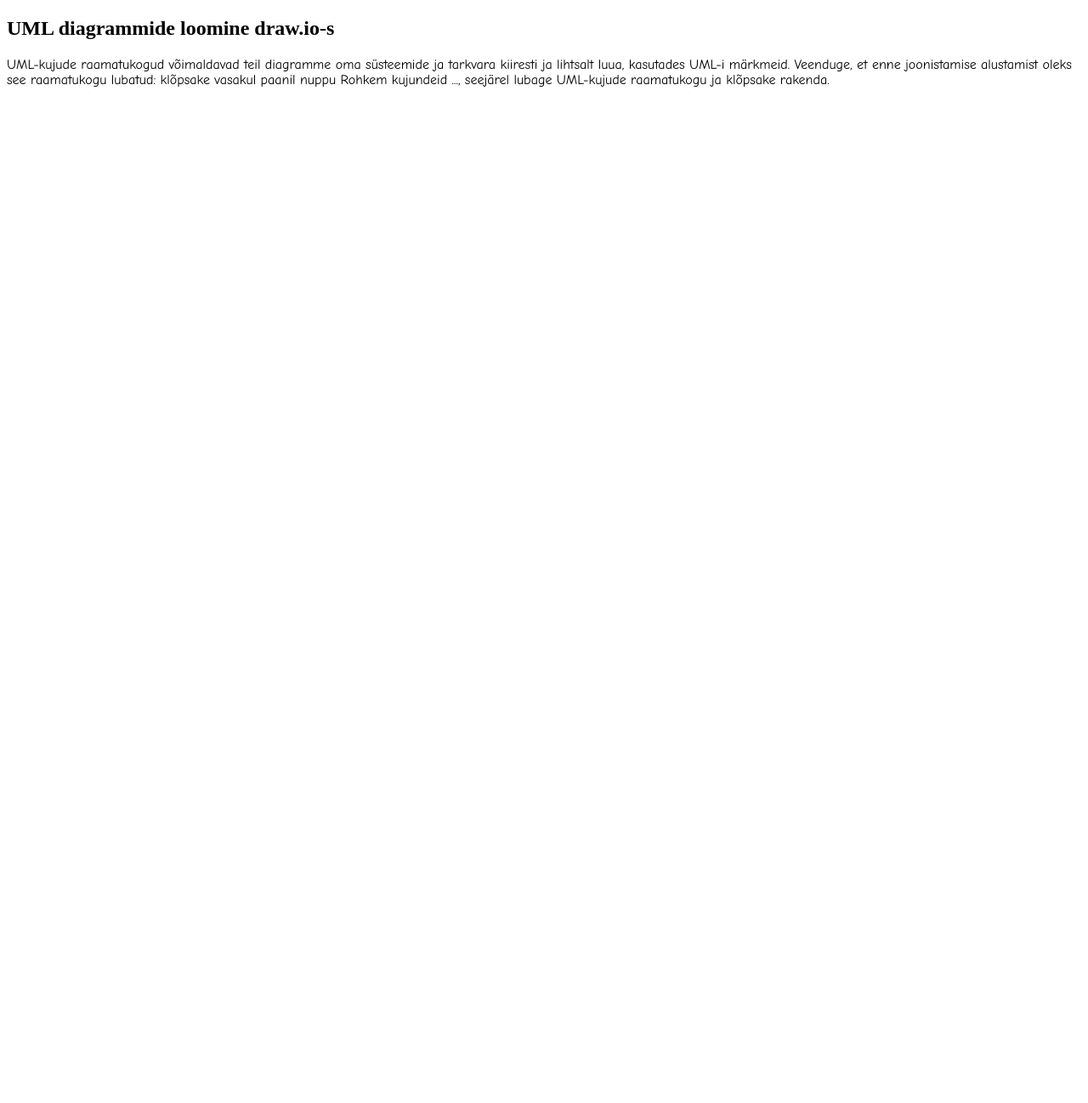
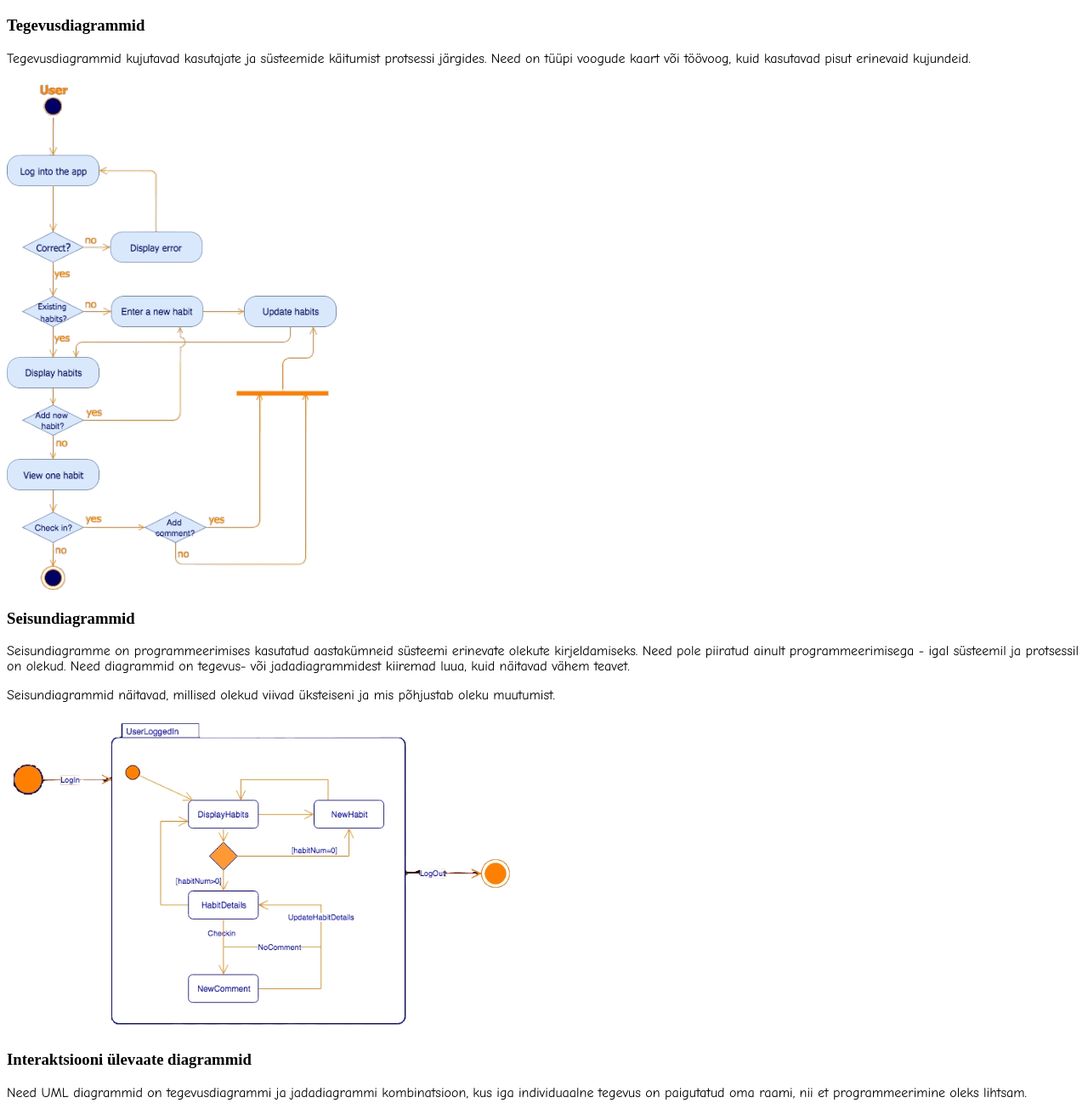
Before and after one commit to 32henri/Tarkvara-arendusprotsess, a plain HTML site: page UML/uml.html in a window 1280 px wide. Shown: the part 2080-3378 px from the top of the page at 85% size. Before the commit the page ends 2199 px from the top, so only its background shows below. Drawn offline with Linux system fonts and the light colour scheme.

Commit message:
UML finito

```diff
--- a/UML/uml.html
+++ b/UML/uml.html
@@ -40,8 +40,23 @@
     <p>Objektorienteeritud programmeerimiskeeled põhinevad klassidel ja nende vahelistel suhetel. UML klassidiagrammi märkmete arendati nende programme visuaalselt esindama. Klassid sisaldavad oma atribuute (nende andmed) ja käitumist (liikme funktsioonid) ning on omavahel seotud mitmesuguste ühendajatega.</p>
     <img src="imagees/Class-Diagram-Habit-Tracker-app-600x444-removebg-preview.png">
 
+    <h3>Tegevusdiagrammid</h3>
+    <p>Tegevusdiagrammid kujutavad kasutajate ja süsteemide käitumist protsessi järgides. Need on tüüpi voogude kaart või töövoog, kuid kasutavad pisut erinevaid kujundeid.</p>
+    <img src="imagees/oiahfoiuhfpng.png">
+
+    <h3>Seisundiagrammid</h3>
+    <p>Seisundiagramme on programmeerimises kasutatud aastakümneid süsteemi erinevate olekute kirjeldamiseks. Need pole piiratud ainult programmeerimisega - igal süsteemil ja protsessil on olekud. Need diagrammid on tegevus- või jadadiagrammidest kiiremad luua, kuid näitavad vähem teavet.</p>
+    <p>Seisundiagrammid näitavad, millised olekud viivad üksteiseni ja mis põhjustab oleku muutumist.</p>
+    <img src="imagees/tgyuhjjjkl.png">
+
+    <h3>Interaktsiooni ülevaate diagrammid</h3>
+    <p>Need UML diagrammid on tegevusdiagrammi ja jadadiagrammi kombinatsioon, kus iga individuaalne tegevus on paigutatud oma raami, nii et programmeerimine oleks lihtsam.</p>
+    <img src="imagees/wareterb wtwrAYREY E H1.png">
+
+
     <h2>UML diagrammide loomine draw.io-s</h2>
     <p>UML-kujude raamatukogud võimaldavad teil diagramme oma süsteemide ja tarkvara kiiresti ja lihtsalt luua, kasutades UML-i märkmeid. Veenduge, et enne joonistamise alustamist oleks see raamatukogu lubatud: klõpsake vasakul paanil nuppu Rohkem kujundeid ..., seejärel lubage UML-kujude raamatukogu ja klõpsake rakenda.</p>
+    <img src="imagees/htujtyujhtjpilt.png">
 
 </body>
 </html>
```
Also changed, not shown: UML/imagees/htujtyujhtjpilt.png (added), UML/imagees/oiahfoiuhfpng.png (added), UML/imagees/tgyuhjjjkl.png (added), UML/imagees/wareterb wtwrAYREY E H1.png (added).
